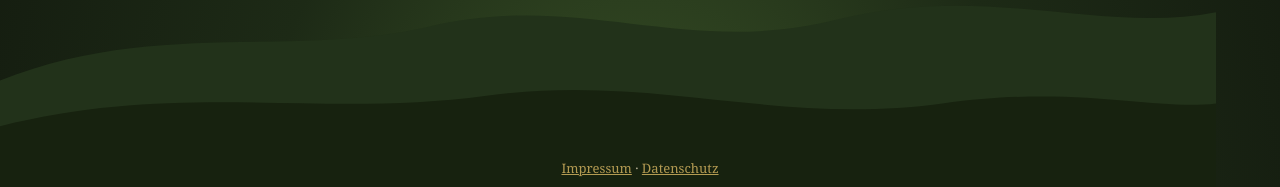
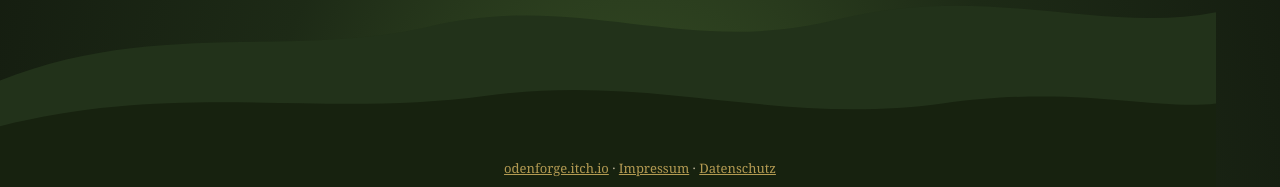
Before and after one commit to sakomobil-beep/valewright-web, a plain HTML site: page index.html in a window 1280 px wide. Shown: the part 613-800 px from the top of the page. Drawn offline with Linux system fonts and the light colour scheme.

Commit message:
Link zu odenforge.itch.io in der Fußzeile
Co-Authored-By: Claude Opus 5.5 <noreply@anthropic.com>
Claude-Session: https://claude.ai/code/session_01LmP2NExqbZuzDYCtT2zvb7

```diff
--- a/index.html
+++ b/index.html
@@ -17,4 +17,4 @@ h1{font-size:clamp(48px,11vw,110px);margin:0;letter-spacing:4px;color:#e9c46a;te
 <div class="sub">Baue. Wirtschafte. Herrsche.</div>
 <div class="soon">COMING SOON</div>
 <div class="dev"><img src="odenforge-logo.svg" alt="" onerror="this.remove()"><span>ein Spiel von <b>Odenforge</b></span></div>
-</div><div style="position:fixed;bottom:10px;left:0;right:0;text-align:center;font-size:13px;z-index:2;opacity:.75"><a href="impressum.html">Impressum</a> · <a href="datenschutz.html">Datenschutz</a></div></body></html>
+</div><div style="position:fixed;bottom:10px;left:0;right:0;text-align:center;font-size:13px;z-index:2;opacity:.75"><a href="https://odenforge.itch.io/">odenforge.itch.io</a> · <a href="impressum.html">Impressum</a> · <a href="datenschutz.html">Datenschutz</a></div></body></html>
```
